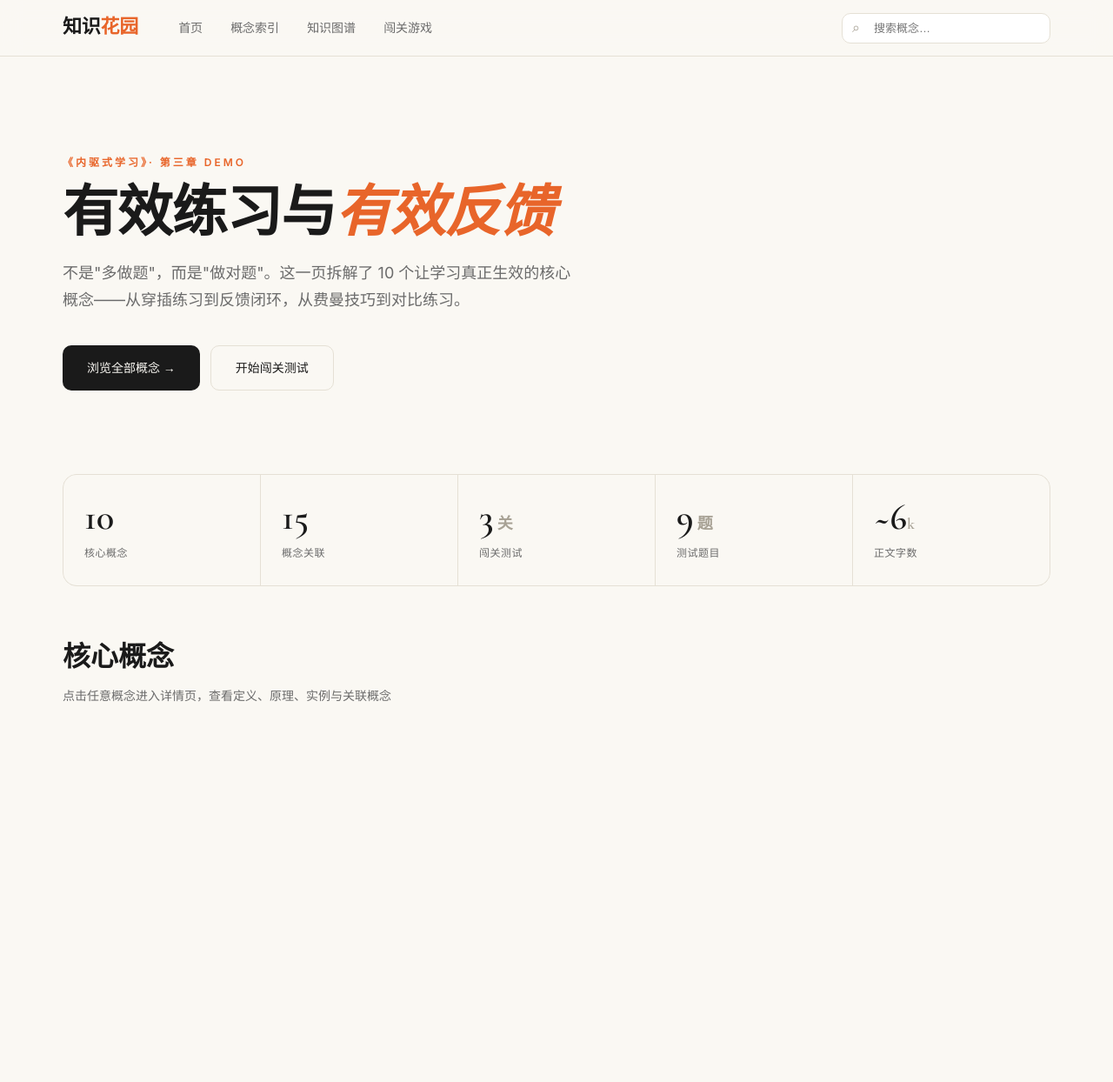
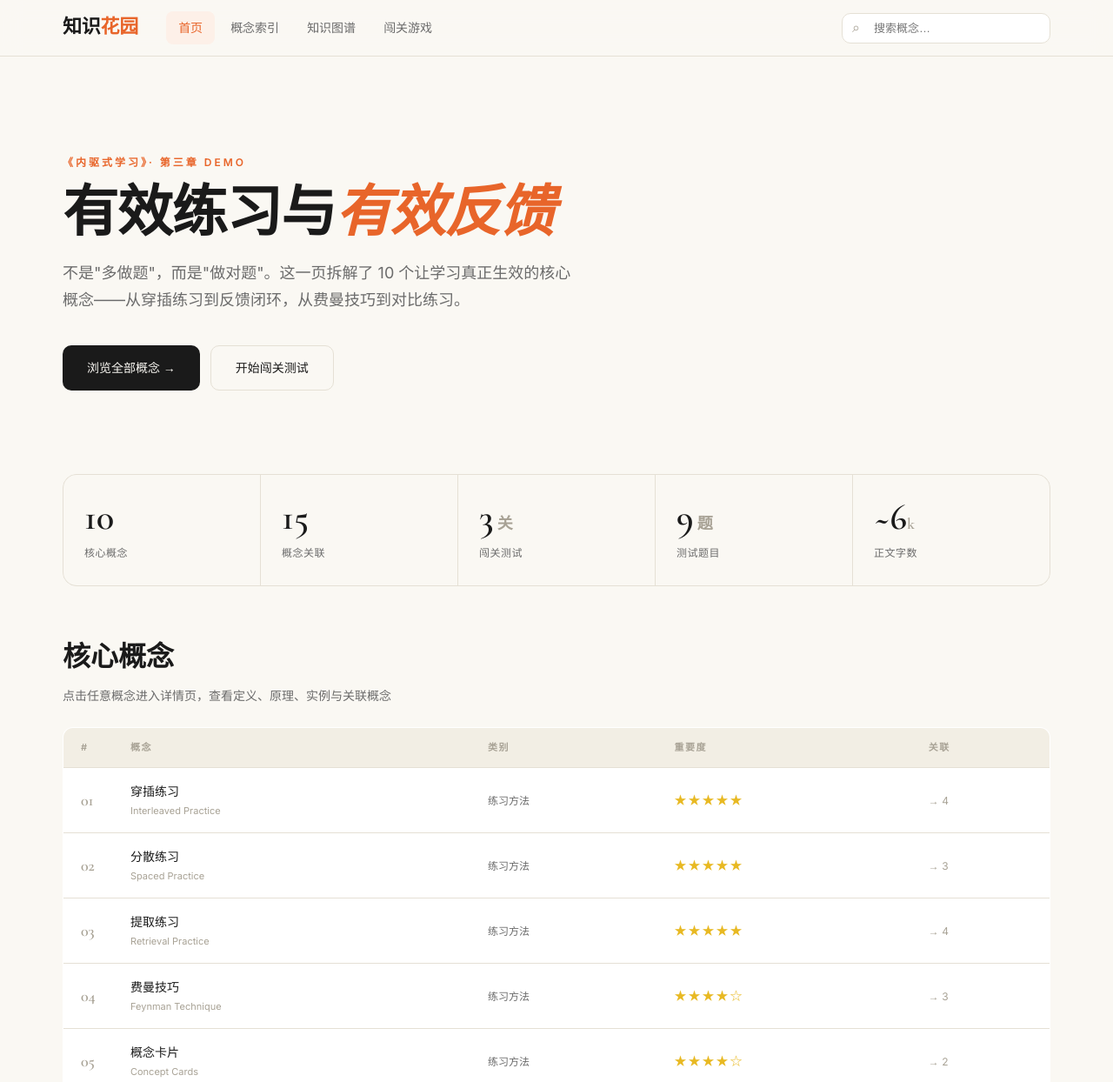
Before and after one commit to tom61-bl/book-to-garden, a plain HTML site: page docs/demo.html in a window 1280 px wide. Shown: the top 1244 px of the page at 87% size. Before the commit the page ends 932 px from the top, so only its background shows below. Drawn offline with nearby package versions, Linux system fonts and the light colour scheme.

Commit message:
fix: 修复字符串嵌套引号导致 JS 全断

```diff
--- a/docs/demo.html
+++ b/docs/demo.html
@@ -318,7 +318,7 @@ const CONCEPTS = [
    <p>关键是错题能挂到"知识树"上的具体节点，而不是对完答案就扔。可汗学院就是这个思路的样板。</p>`,
    related:["comparison","two-pains","retrieval"]},
   {id:"comparison",num:"07",name:"对比练习",en:"Comparison Practice",cat:"feedback",catLabel:"反馈机制",stars:4,links:2,
-   summary:"没有标准答案的输出练习（写作/口语），用"和范本对比"来制造反馈。",
+   summary:"没有标准答案的输出练习（写作/口语），用「和范本对比」来制造反馈。",
    content:`<p>写作和口语等输出练习，没有明确对错答案，怎么得到有效反馈？有个非常简单的方法，效果比外教真人一对一还好，那就是对比练习。</p>
    <h3>两种用法</h3>
    <ul><li><strong>口语</strong>：朗读绘本时录音，跟绘本视频的原声去比较</li>
```
